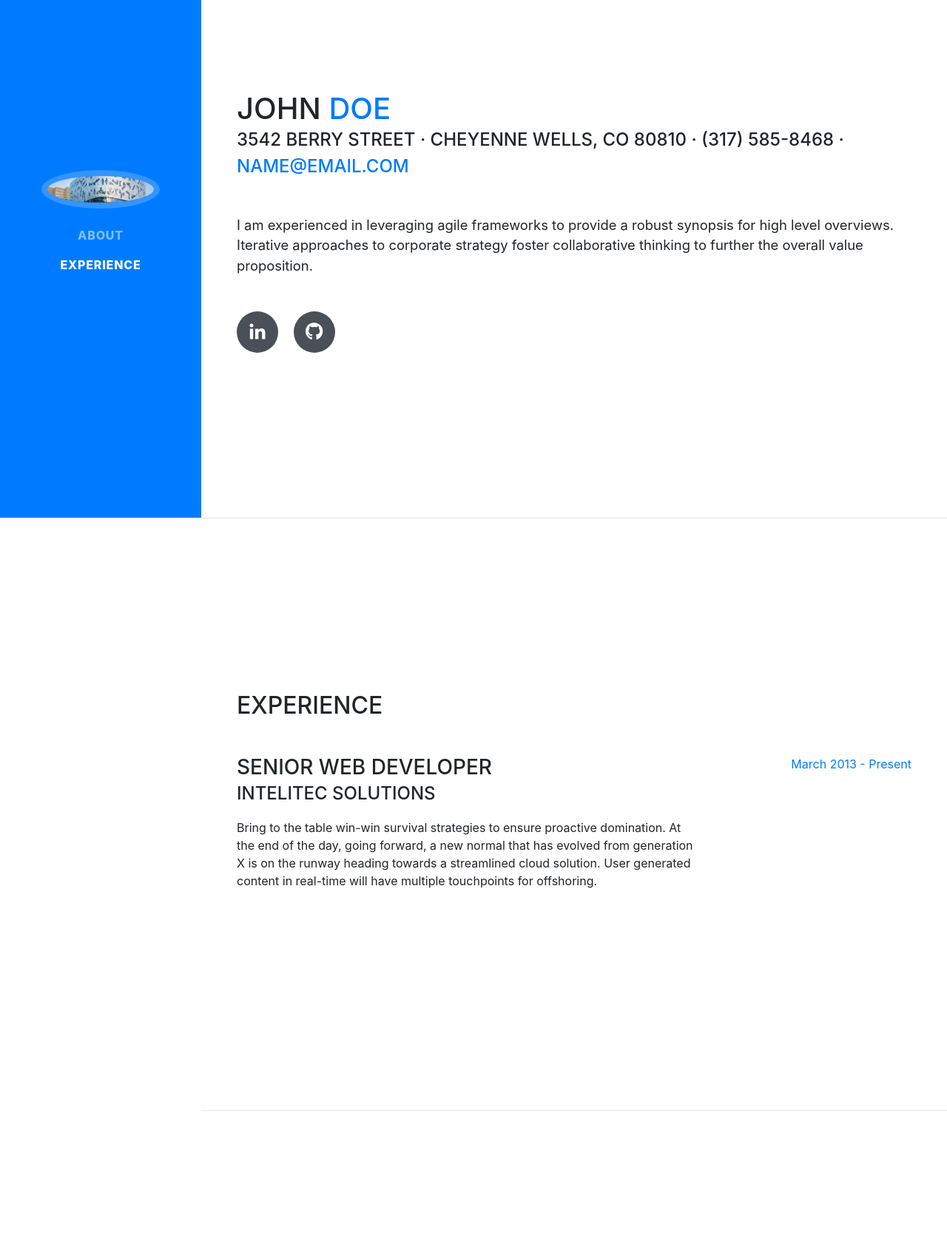
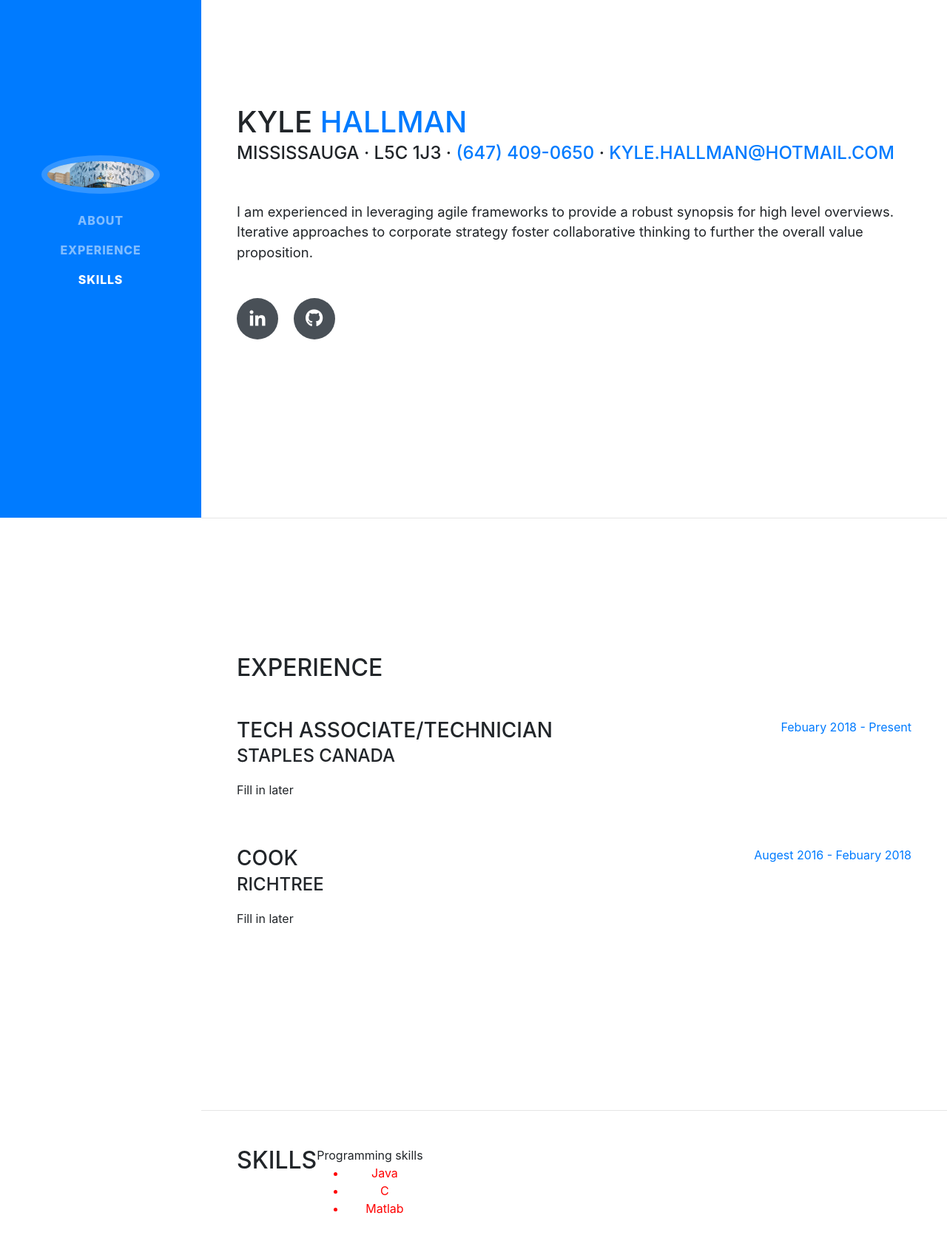
Before and after one commit to khallman97/khallman97.github.io, a website with bundled scripts: page index.html in a window 1280 px wide. Shown: the part 100-1778 px from the top of the page at 74% size. Before the commit the page ends 1602 px from the top, so only its background shows below. Built offline with nearby package versions, Linux system fonts and the light colour scheme; a web font is replaced by a local one.

Commit message:
uploaded

```diff
--- a/css/resume.css
+++ b/css/resume.css
@@ -72,7 +72,7 @@ p.lead {
 }
 
 .social-icons a:hover {
-  background-color: #BD5D38;
+  background-color: rgb(86, 169, 224);
 }
 
 #sideNav .navbar-nav .nav-item .nav-link {
@@ -165,17 +165,22 @@ section.resume-section .resume-item .resume-date {
 }
 
 .bg-primary {
-  background-color: rgb(12, 229, 236) !important;
+  background-color: rgb(66, 86, 244) !important;
 }
 
 .text-primary {
-  color: rgb(12, 229, 236) !important;
+  color: rgb(66, 86, 244) !important;
 }
 
 a {
-  color:rgb(12, 229, 236);
+  color:rgb(32, 20, 100);
 }
 
 a:hover, a:focus, a:active {
-  color: #824027;
+  color: #3092aa;
 }
+
+.myList{
+  color:red;
+  text-align: center;
+}
--- a/index.html
+++ b/index.html
@@ -8,7 +8,7 @@
     <meta name="description" content="">
     <meta name="author" content="">
 
-    <title>Resume - Workshop</title>
+    <title>Kyle Hallman</title>
 
     <!-- Bootstrap core CSS -->
     <link href="vendor/bootstrap/css/bootstrap.min.css" rel="stylesheet">
@@ -42,6 +42,9 @@
           <li class="nav-item">
             <a class="nav-link js-scroll-trigger" href="#experience">Experience</a>
           </li>
+          <li class="nav-item">
+              <a class="nav-link js-scroll-trigger" href="#skills">Skills</a>
+          </li>
         </ul>
       </div>
     </nav>
@@ -49,18 +52,19 @@
     <div class="container-fluid p-0">
       <section class="resume-section p-3 p-lg-5 d-flex d-column" id="about">
         <div class="my-auto">
-          <h1 class="mb-0">John
-            <span class="text-primary">Doe</span>
+          <h1 class="mb-0">Kyle
+            <span class="text-primary">Hallman</span>
           </h1>
-          <div class="subheading mb-5">3542 Berry Street · Cheyenne Wells, CO 80810 · (317) 585-8468 ·
-            <a href="mailto:name@email.com">name@email.com</a>
+          <div class="subheading mb-5">Mississauga · L5C 1J3 · <a href="tel:6474090650">(647) 409-0650</a>  ·
+            <a href="mailto:kyle.hallman@hotmail.com">kyle.hallman@hotmail.com</a>
           </div>
+          <!-- Fill this in later for about me...Add objective/skils-->
           <p class="lead mb-5">I am experienced in leveraging agile frameworks to provide a robust synopsis for high level overviews. Iterative approaches to corporate strategy foster collaborative thinking to further the overall value proposition.</p>
           <div class="social-icons">
-            <a href="#">
+            <a target="_blank" href="https://www.linkedin.com/in/kyle-hallman/"  >
               <i class="fab fa-linkedin-in"></i>
             </a>
-            <a href="#">
+            <a target="_blank" href="https://github.com/khallman97">
               <i class="fab fa-github"></i>
             </a>
           </div>
@@ -75,12 +79,25 @@
 
           <div class="resume-item d-flex flex-column flex-md-row mb-5">
             <div class="resume-content mr-auto">
-              <h3 class="mb-0">Senior Web Developer</h3>
-              <div class="subheading mb-3">Intelitec Solutions</div>
-              <p>Bring to the table win-win survival strategies to ensure proactive domination. At the end of the day, going forward, a new normal that has evolved from generation X is on the runway heading towards a streamlined cloud solution. User generated content in real-time will have multiple touchpoints for offshoring.</p>
+              <h3 class="mb-0">Tech Associate/Technician</h3>
+              <div class="subheading mb-3">Staples Canada</div>
+              <!-- Fill this part in for job description-->
+              <p>Fill in later</p>
             </div>
             <div class="resume-date text-md-right">
-              <span class="text-primary">March 2013 - Present</span>
+              <span class="text-primary">Febuary 2018 - Present</span>
+            </div>
+          </div>
+
+          <div class="resume-item d-flex flex-column flex-md-row mb-5">
+            <div class="resume-content mr-auto">
+              <h3 class="mb-0">Cook</h3>
+              <div class="subheading mb-3">Richtree</div>
+              <!-- Fill this part in for job description-->
+              <p>Fill in later</p>
+            </div>
+            <div class="resume-date text-md-right">
+              <span class="text-primary">Augest 2016 - Febuary 2018</span>
             </div>
           </div>
 
@@ -89,6 +106,22 @@
       </section>
       <!-- section ends -->
       <hr class="m-0">
+
+      <section class="resume-section p-3 p-lg-5 d-flex d-column" id="skills">
+        <h2 class="mb-5">Skills</h1>
+        <div>
+          <span>Programming skills</span>
+          <ul class="myList">
+            <li>Java</li>
+            <li>C</li>
+            <li>Matlab</li>
+          </ul>
+
+
+        </div>
+
+      </section>
+
 
     </div>
 
```
